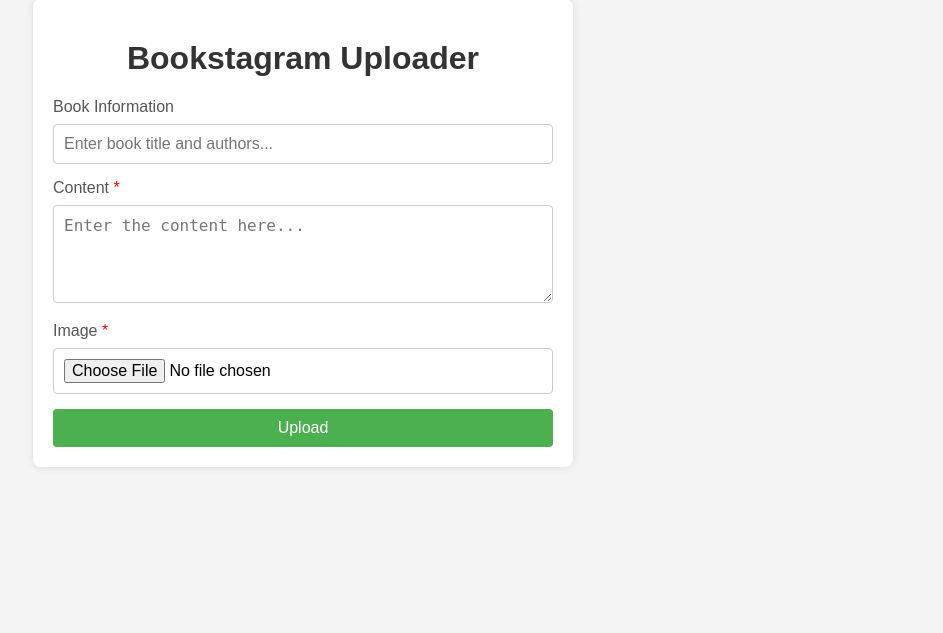
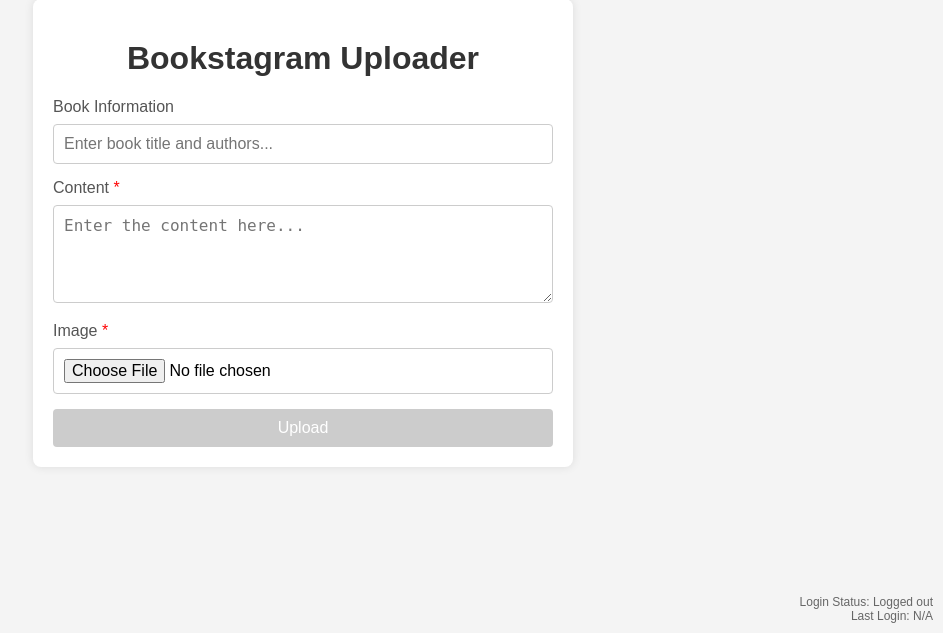
Before and after one commit to 23tae/bookstagram-uploader, a Flask app: page / in a window 1280 px wide. Shown: the part 167-800 px from the top of the page, without its empty margins (337-1280 px from the left). Run offline with Flask 3, Linux system fonts and the light colour scheme.

Commit message:
feat: 로그인 상태를 페이지에 표시

```diff
--- a/app.py
+++ b/app.py
@@ -1,4 +1,4 @@
-from flask import Flask, render_template, request, redirect, url_for, flash, session
+from flask import Flask, render_template, request, redirect, url_for, flash, session, jsonify
 import os
 import dotenv
 from PIL import Image, ImageOps
@@ -37,12 +37,15 @@ def login_instagram():
         print("Logged in to Instagram")
     except Exception as e:
         print(f"Login failed: {e}")
+        g_instagram_client = None
+        g_last_login_time = None
 
 
 def check_login_status():
     global g_instagram_client, g_last_login_time
     while True:
         current_time = datetime.now()
+        # 24시간 간격으로 로그인 상태 확인
         if g_last_login_time is None or (current_time - g_last_login_time) > timedelta(days=1):
             print("Checking login status...")
             if g_instagram_client is None or not g_instagram_client.account_info():
@@ -51,7 +54,7 @@ def check_login_status():
             else:
                 g_last_login_time = current_time
                 print("Login is still valid.")
-        time.sleep(3600 * 24)  # 24시간마다 체크
+        time.sleep(3600 * 10)  # 10시간 간격으로 함수 실행
 
 
 # 비동기로 로그인 작업 수행 및 주기적 체크 시작
@@ -89,6 +92,18 @@ def uploader(client, book_info, content, image_path):
     upload_instagram(client, caption, processed_image_path)
 
 
+@app.route('/login_status', methods=['GET'])
+def login_status():
+    global g_instagram_client, g_last_login_time
+    if g_instagram_client and g_last_login_time:
+        return jsonify({
+            'status': 'logged_in',
+            'last_login': g_last_login_time.isoformat()
+        })
+    else:
+        return jsonify({'status': 'logged_out'})
+
+
 @app.route('/', methods=['GET'])
 def index():
     # 세션에 저장된 최근 3개의 book_info를 불러옴
@@ -100,8 +115,9 @@ def index():
 def upload():
     global g_instagram_client
     if not g_instagram_client:
-        flash("Login failed. Try again.", "error")
-        return redirect(url_for('index'))
+        return jsonify({'status': 'error', 'message': "Not logged in to Instagram"}), 403
+        # flash("Login failed. Try again.", "error")
+        # return redirect(url_for('index'))
 
     book_info = request.form['book_info']
     content = request.form['content']
--- a/static/css/style.css
+++ b/static/css/style.css
@@ -88,3 +88,17 @@ input[type="submit"]:hover {
 .required {
   color: red;
 }
+
+.login-status {
+  position: absolute;
+  bottom: 10px;
+  right: 10px;
+  font-size: 12px;
+  color: #666;
+  text-align: right;
+}
+
+#uploadButton:disabled {
+  background-color: #cccccc;
+  cursor: not-allowed;
+}
--- a/templates/upload.html
+++ b/templates/upload.html
@@ -57,8 +57,44 @@
         </label>
         <input type="file" id="image" name="image" accept="image/*" />
 
-        <input type="submit" value="Upload" />
+        <input type="submit" id="uploadButton" value="Upload" disabled>
       </form>
+
+      <div id="loginStatus" class="login-status">
+        Login Status: <span id="loginStatusText">Checking...</span><br>
+        Last Login: <span id="lastLoginTime">N/A</span>
+      </div>
     </div>
+      <script>
+        function checkLoginStatus() {
+            fetch('/login_status')
+                .then(response => response.json())
+                .then(data => {
+                    const statusText = document.getElementById('loginStatusText');
+                    const lastLoginTime = document.getElementById('lastLoginTime');
+                    const uploadButton = document.getElementById('uploadButton');
+
+                    if (data.status === 'logged_in') {
+                        statusText.textContent = 'Logged in';
+                        lastLoginTime.textContent = new Date(data.last_login).toLocaleString();
+                        uploadButton.disabled = false;
+                    } else {
+                        statusText.textContent = 'Logged out';
+                        lastLoginTime.textContent = 'N/A';
+                        uploadButton.disabled = true;
+                    }
+                })
+                .catch(error => {
+                    console.error('Error:', error);
+                    document.getElementById('loginStatusText').textContent = 'Error checking status';
+                });
+        }
+
+        // 페이지 로드 시 최초 확인
+        checkLoginStatus();
+
+        // 1분마다 상태 확인
+        setInterval(checkLoginStatus, 60000);
+    </script>
   </body>
 </html>
```
